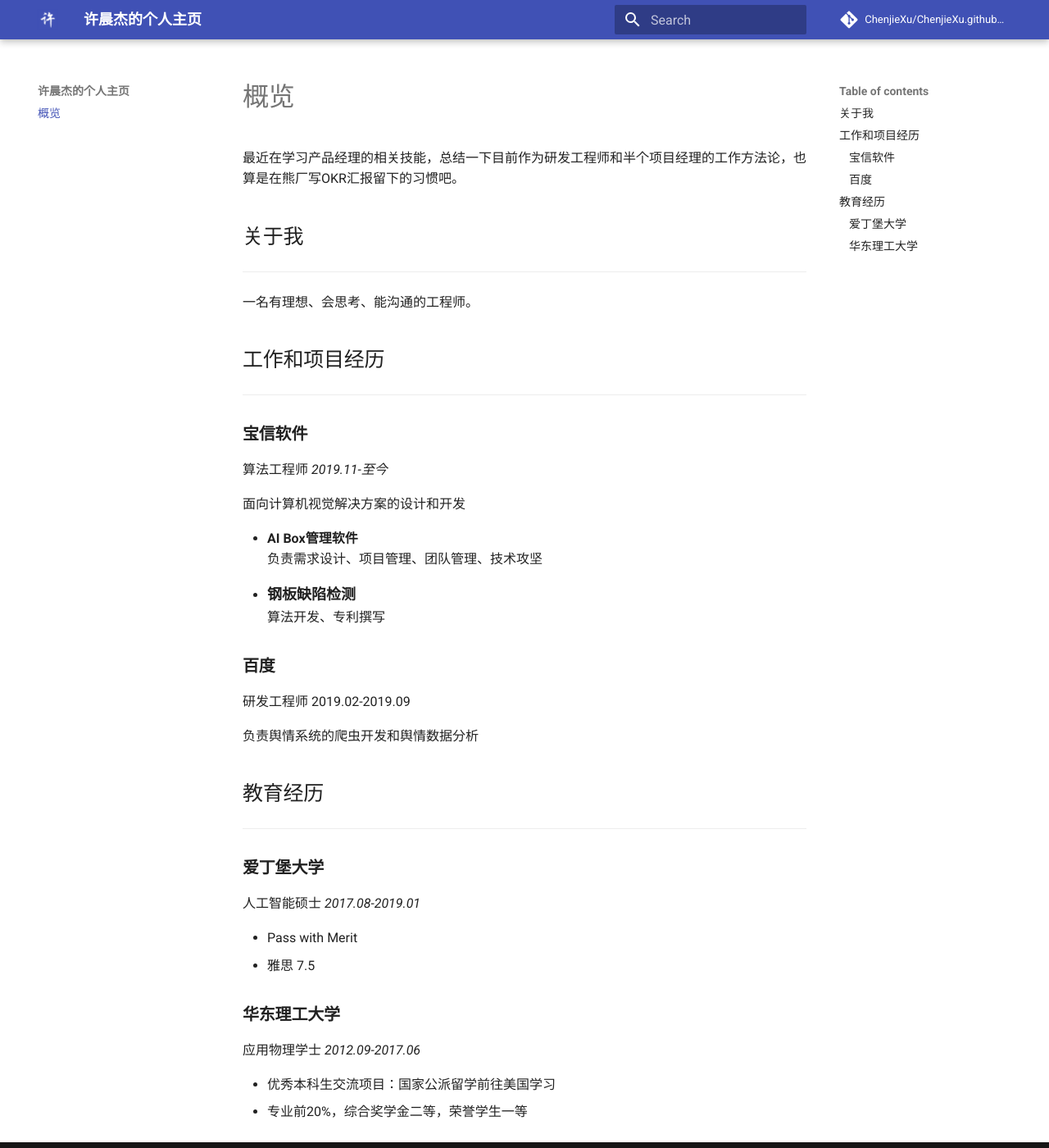
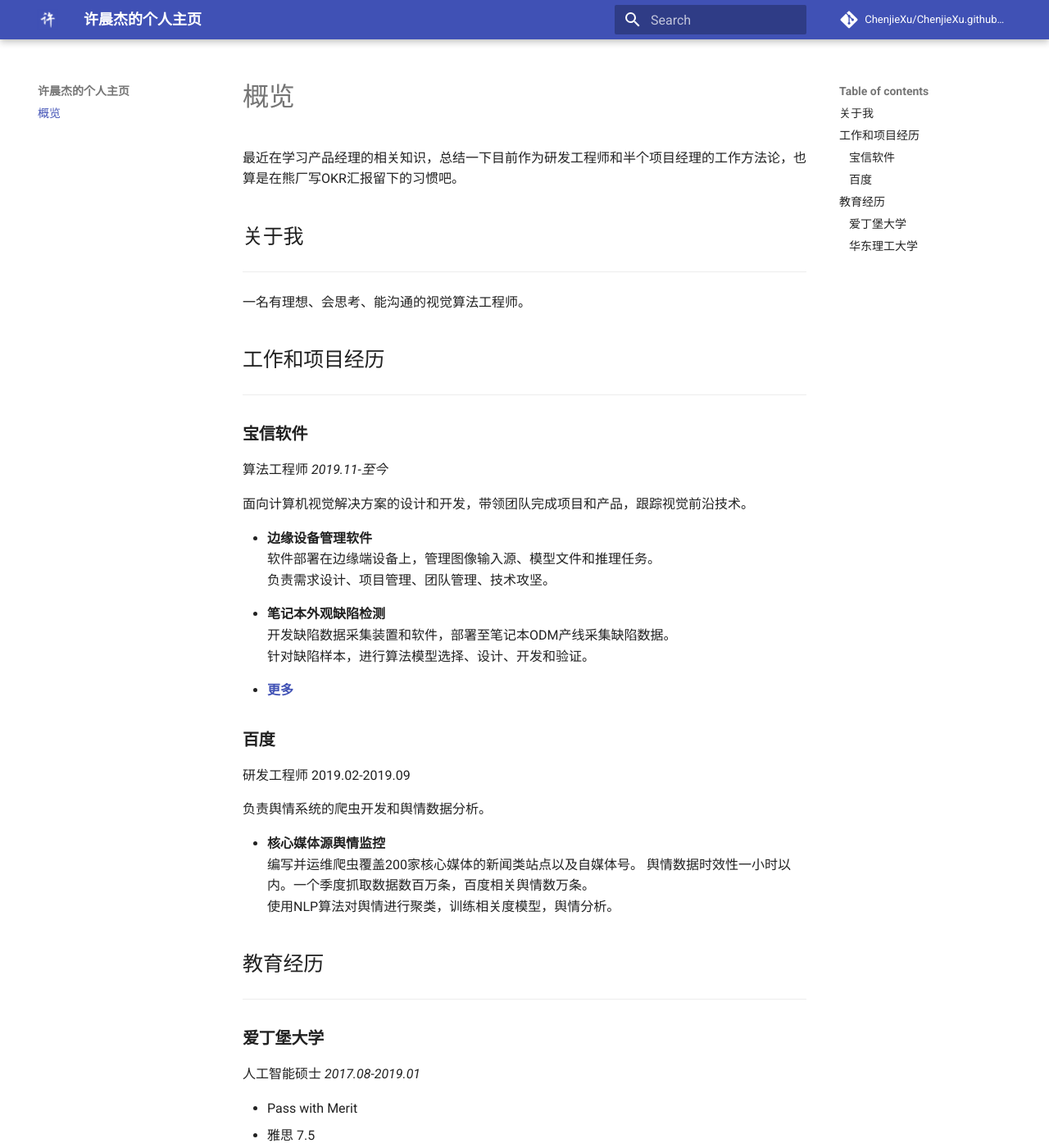
Before and after one commit to ChenjieXu/ChenjieXu.github.io, an MkDocs documentation site: the page built from docs/index.md, in a window 1280 px wide and 1400 px high. Shown: the whole window at 82% size. Built offline with MkDocs 1.6.1 and Material for MkDocs 9.7.7, drawn with Linux system fonts in a browser that asks for light colours; comment, search, counter and statistics services are not loaded.

Commit message:
完善在宝信和百度的项目经历 更多项目在主页以链接形式跳转

```diff
--- a/docs/index.md
+++ b/docs/index.md
@@ -1,40 +1,55 @@
 # 概览
-最近在学习产品经理的相关技能，总结一下目前作为研发工程师和半个项目经理的工作方法论，也算是在熊厂写OKR汇报留下的习惯吧。
+
+最近在学习产品经理的相关知识，总结一下目前作为研发工程师和半个项目经理的工作方法论，也算是在熊厂写OKR汇报留下的习惯吧。
 
 ## 关于我
+
 ___
-一名有理想、会思考、能沟通的工程师。
-
+一名有理想、会思考、能沟通的视觉算法工程师。
 
 ## 工作和项目经历
+
 ___
 
 ### **宝信软件**
+
 算法工程师 <font size=3>*2019.11-至今*</font>
 
-面向计算机视觉解决方案的设计和开发
+面向计算机视觉解决方案的设计和开发，带领团队完成项目和产品，跟踪视觉前沿技术。
 
-- **AI Box管理软件**
-  负责需求设计、项目管理、团队管理、技术攻坚
+- **边缘设备管理软件**
+  软件部署在边缘端设备上，管理图像输入源、模型文件和推理任务。
+  负责需求设计、项目管理、团队管理、技术攻坚。
 
-- <font size=4>**钢板缺陷检测**</font>
-  算法开发、专利撰写
+- **笔记本外观缺陷检测**
+  开发缺陷数据采集装置和软件，部署至笔记本ODM产线采集缺陷数据。
+  针对缺陷样本，进行算法模型选择、设计、开发和验证。
+
+- [**更多**](projects/more.md)
 
 ### **百度**
+
 研发工程师 <font size=3>2019.02-2019.09</font>
 
-负责舆情系统的爬虫开发和舆情数据分析
+负责舆情系统的爬虫开发和舆情数据分析。
+
+- **核心媒体源舆情监控**
+  编写并运维爬虫覆盖200家核心媒体的新闻类站点以及自媒体号。 舆情数据时效性一小时以内。一个季度抓取数据数百万条，百度相关舆情数万条。
+  使用NLP算法对舆情进行聚类，训练相关度模型，舆情分析。
 
 ## 教育经历
+
 ___
 
 ### **爱丁堡大学**
+
 人工智能硕士 <font size=3>*2017.08-2019.01*</font>
 
 - Pass with Merit
 - 雅思 7.5
 
 ### **华东理工大学**
+
 应用物理学士 <font size=3>*2012.09-2017.06*</font>
 
 - 优秀本科生交流项目：国家公派留学前往美国学习
```
Also changed, not shown: docs/projects/more.md (added, +8 -0 lines).
